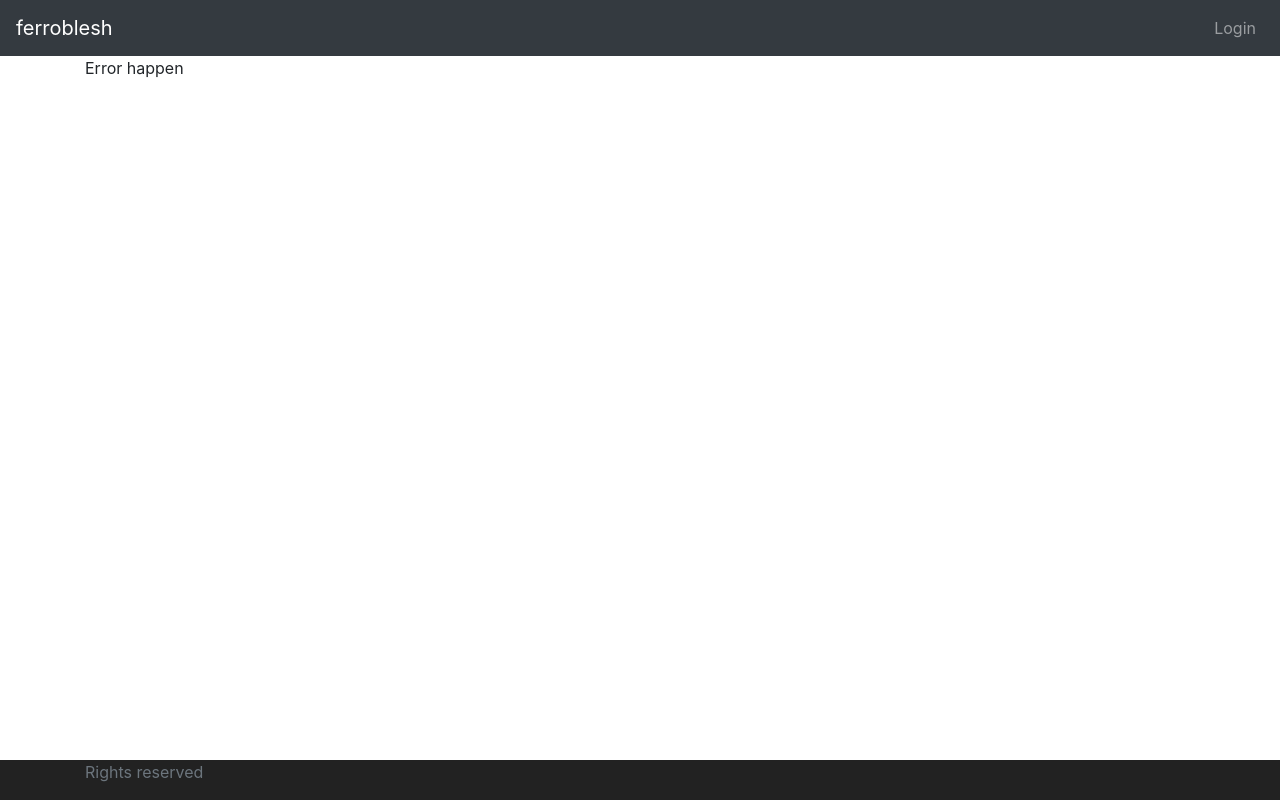
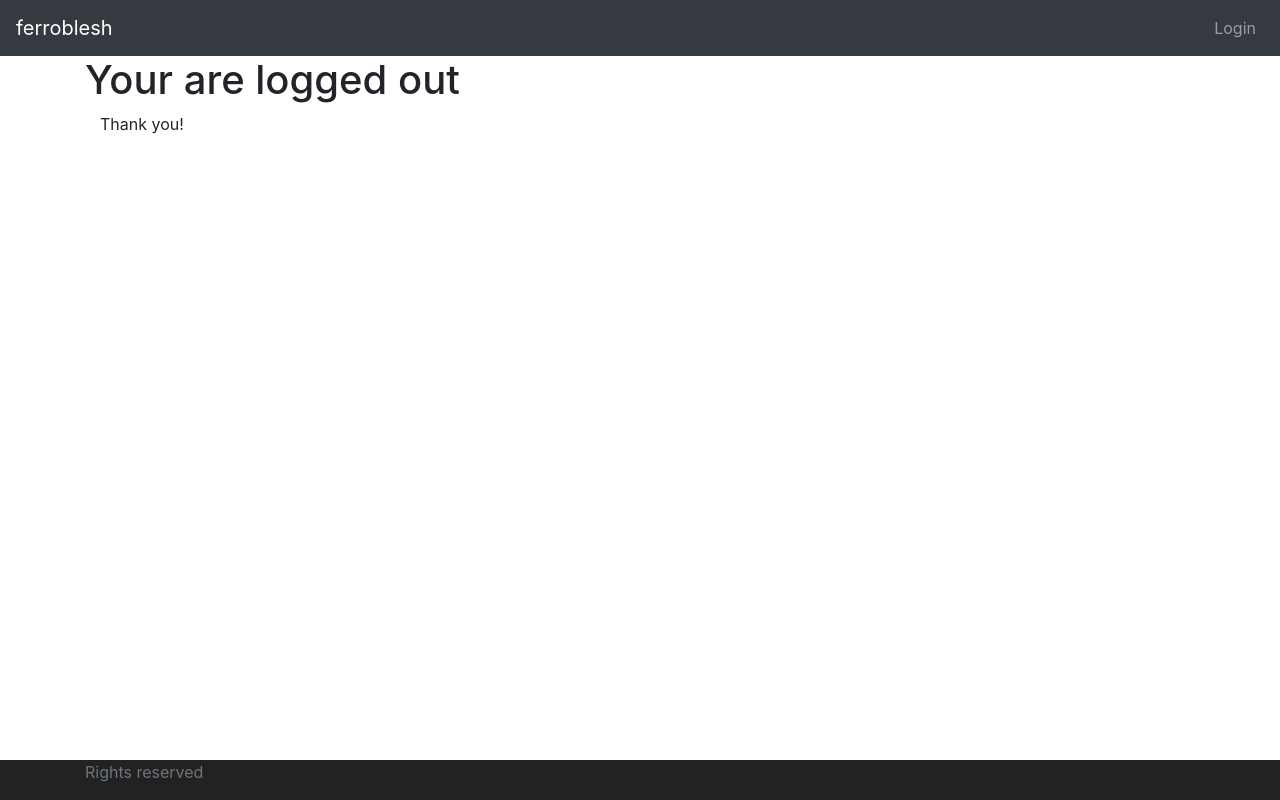
Before and after one commit to ferroblesh/java-angular, an Angular app: page /logout in a window 1280 px wide. Built offline with nearby package versions, Linux system fonts and the light colour scheme.

Commit message:
Implemented logout

```diff
--- a/src/app/app-routing.module.ts
+++ b/src/app/app-routing.module.ts
@@ -4,11 +4,14 @@
 import { WelcomeComponent } from './welcome/welcome.component';
 import { ErrorComponent } from './error/error.component';
 import { ListtodosComponent } from './listtodos/listtodos.component';
+import { LogoutComponent } from './logout/logout.component';
 
 const routes: Routes = [
   { path:'welcome/:name', component: WelcomeComponent},
   { path: 'todos', component: ListtodosComponent},
   { path:'login' , component: LoginComponent},
+  { path:'logout', component: LogoutComponent},
+
   { path:'**', component: ErrorComponent}
 ];
 
--- a/src/app/app.module.ts
+++ b/src/app/app.module.ts
@@ -10,6 +10,7 @@
 import { ListtodosComponent } from './listtodos/listtodos.component';
 import { MenuComponent } from './menu/menu.component';
 import { FooterComponent } from './footer/footer.component';
+import { LogoutComponent } from './logout/logout.component';
 
 @NgModule({
   declarations: [
@@ -19,7 +20,8 @@
     ErrorComponent,
     ListtodosComponent,
     MenuComponent,
-    FooterComponent
+    FooterComponent,
+    LogoutComponent
   ],
   imports: [
     BrowserModule,
--- /dev/null
+++ b/src/app/logout/logout.component.html
@@ -0,0 +1,4 @@
+<h1>Your are logged out</h1>
+<div class="container">
+    Thank you!
+</div>
--- /dev/null
+++ b/src/app/logout/logout.component.ts
@@ -0,0 +1,17 @@
+import { Component, OnInit } from '@angular/core';
+import { HardcodedAuthenticationService } from '../service/hardcoded-authentication.service';
+
+@Component({
+  selector: 'app-logout',
+  templateUrl: './logout.component.html',
+  styleUrls: ['./logout.component.css']
+})
+export class LogoutComponent implements OnInit {
+
+  constructor(private hardcodedAuthenticatedService: HardcodedAuthenticationService) { }
+
+  ngOnInit(): void {
+    this.hardcodedAuthenticatedService.logout();
+  }
+
+}
--- a/src/app/service/hardcoded-authentication.service.ts
+++ b/src/app/service/hardcoded-authentication.service.ts
@@ -21,4 +21,8 @@
     let user = sessionStorage.getItem('authenticatedUser')
     return !(user === null);
   }
+
+  logout() {
+    sessionStorage.removeItem('authenticatedUser');
+  }
 }
```
Also changed, not shown: src/app/logout/logout.component.css (added), 1 other file (tests, documents, lock files or other folders).
